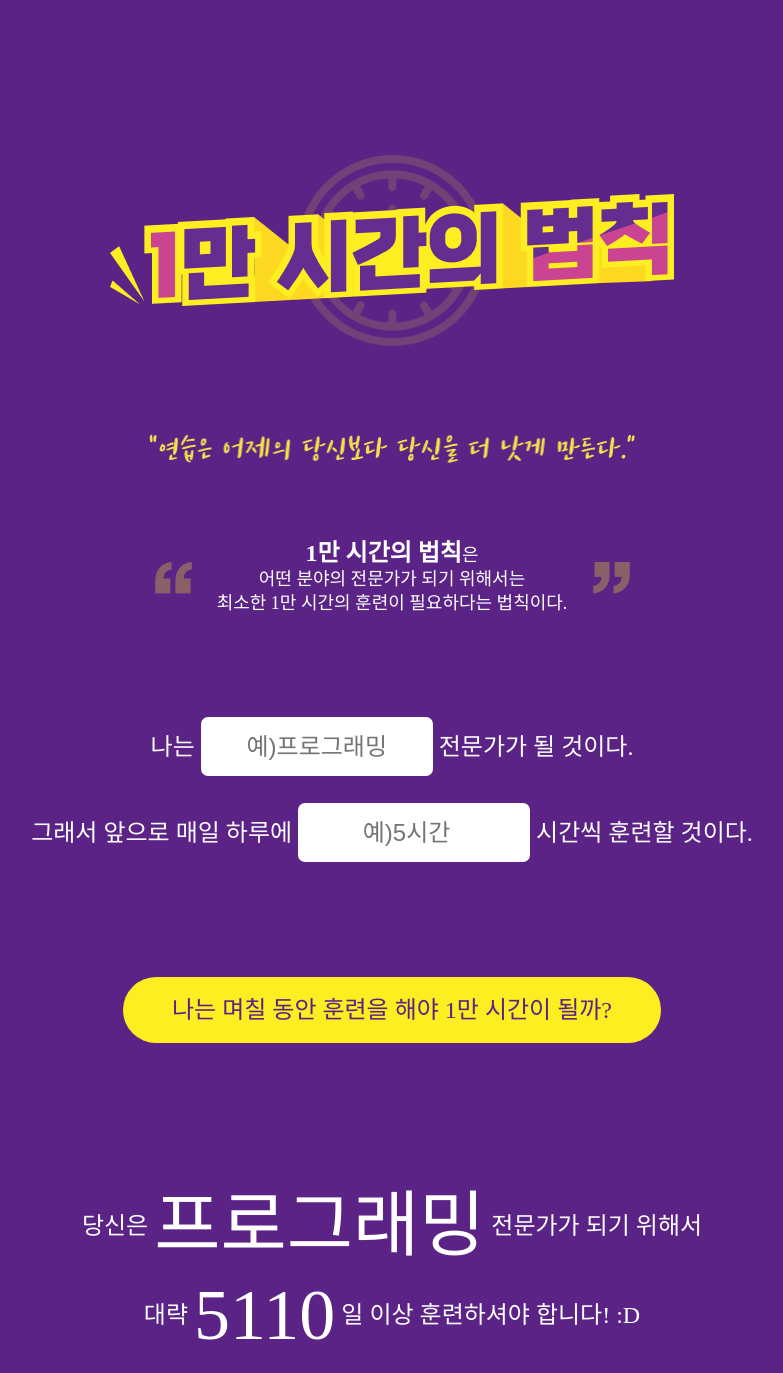
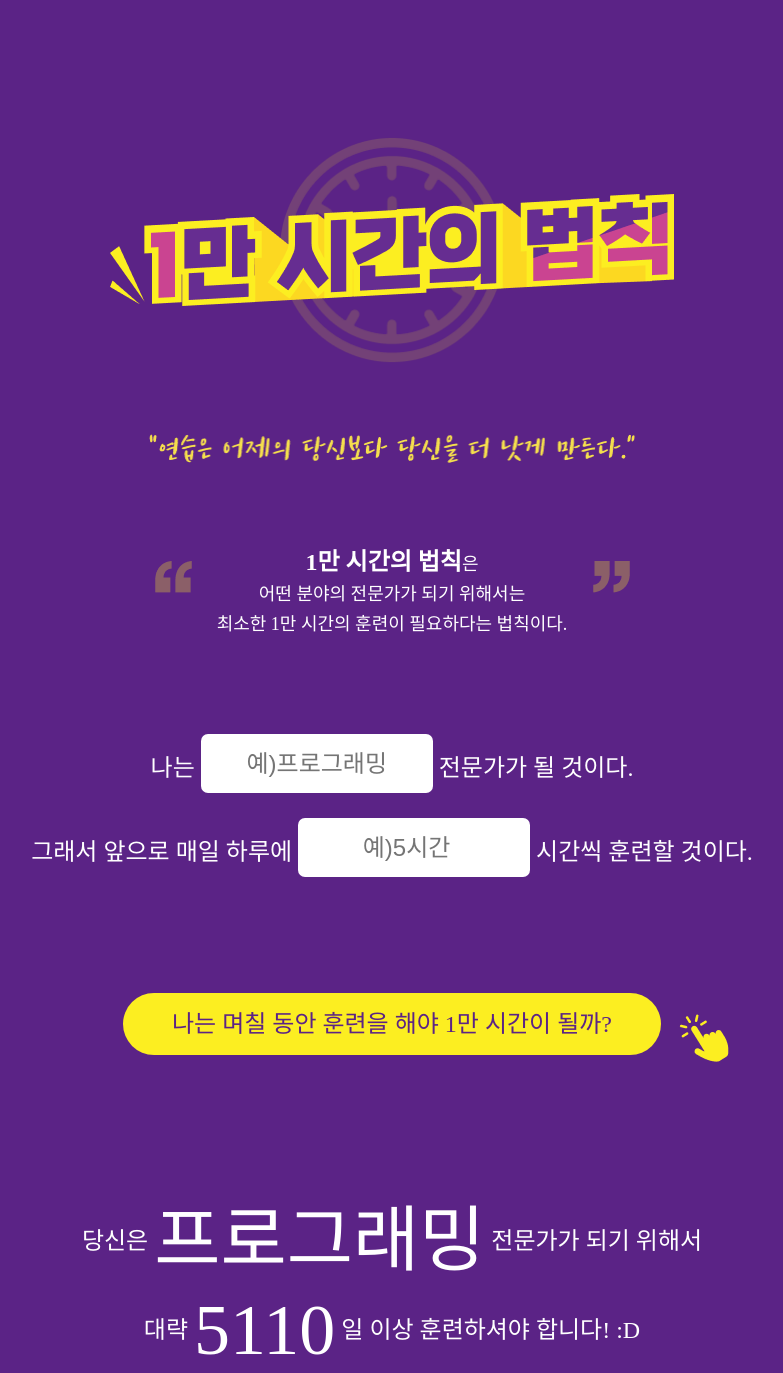
Before and after one commit to Kyoo130/FrontendSchool, a plain HTML site: page Practice/10000hour/index.html in a window 1280 px wide. Shown: the top 1373 px of the page, without its empty margins (248-1031 px from the left). Drawn offline with Linux system fonts and the light colour scheme; a web font is replaced by a local one.

Commit message:
[update] Design 수정 commit

```diff
--- a/Practice/10000hour/src/style/style.css
+++ b/Practice/10000hour/src/style/style.css
@@ -22,7 +22,7 @@
 }
 
 #app {
-    font-family: GmarketSansMedium;
+    font-family: "GmarketSansMedium";
     background-color: #5b2386;
     color: white;
     text-align: center;
@@ -41,9 +41,9 @@
     position: absolute;
     top: 50%;
     left: 50%;
-    width: 225px;
-    height: 225px;
-    margin: -112px 0 0 -112px;
+    width: 264px;
+    height: 264px;
+    margin: -132px 0 0 -132px;
     background-image: url("../images/title_bg.png");
     background-size: 100%;
 }
@@ -55,14 +55,14 @@
 
 .img-txt {
     max-width: 486px;
-    margin: 125px auto 78px;
+    margin: 125px auto 84px;
 }
 
 .txt-desc {
     position: relative;
     width:475px;
-    margin:0 auto 102px;
-    line-height: 24px;
+    margin:0 auto 95px;
+    line-height: 30px;
     font-size: 18px;
 }
 
@@ -73,7 +73,7 @@
     content: '';
     width: 37px;
     height: 32px;
-    margin-top: -16px;
+    margin-top: -32px;
 }
 
 .txt-desc::before {
@@ -97,11 +97,11 @@
 }
 
 .cont-input .txt-wannabe {
-    margin-bottom: 27px;
+    margin-bottom: 25px;
 }
 
 .cont-input .txt-time {
-    margin-bottom: 115px;
+    margin-bottom: 116px;
 }
 
 .cont-input .txt-wannabe input, .cont-input .txt-time input {
@@ -111,21 +111,29 @@
     border-radius: 7px;
     text-align: center;
     font-size: 24px;
+    vertical-align: 4px;
 }
 
-/* .cont-input .btn-exc::after {
+.cont-input .btn-exc {
+    position: relative;
+}
+
+.cont-input .btn-exc::after {
     display: block;
+    position: absolute;
+    right: -75px;
+    bottom: -20px;
     content: '';
     width: 64px;
     height: 72px;
     background-image: url("../images/hand.png");
-} */
+}
 
 .cont-input .btn-exc, .cont-result .btn-go, .cont-result .btn-share {
     padding: 21px 49px;
-    margin-bottom: 147px;
+    margin-bottom: 150px;
     font-size: 24px;
-    line-height: 24px;
+    line-height: 20px;
     font-family: "GmarketSansBold";
     color: #5B2386;
     background-color: #FCEE21;
@@ -145,7 +153,7 @@
 }
 
 .cont-result .txt-time {
-    margin-bottom: 127px;
+    margin-bottom: 125px;
 }
 
 .cont-result .txt-wannabe strong, .cont-result .txt-time strong {
```
